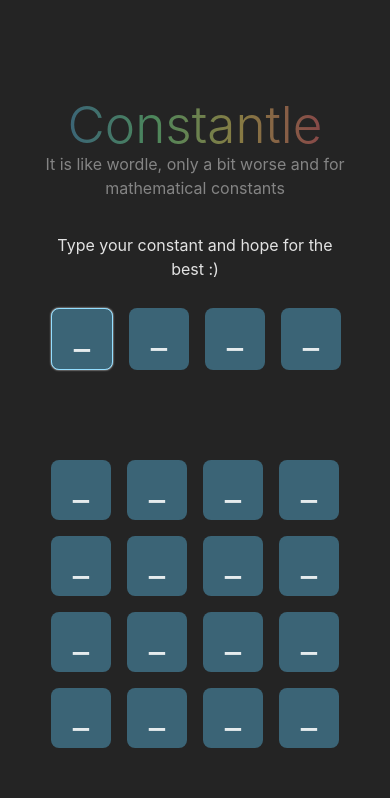
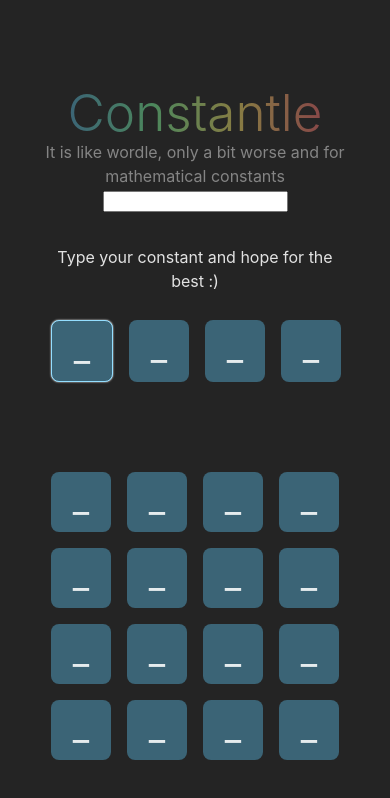
Before and after one commit to janek-123/constantle, a React (Vite) app: page / in a window 390 px wide. Shown: the top 798 px of the page. Built offline with nearby package versions, Linux system fonts and the light colour scheme.

Commit message:
Mobile update

```diff
--- a/src/App.css
+++ b/src/App.css
@@ -99,6 +99,8 @@ h1 + p
   bottom: 0;
 
   overflow: hidden;
+
+  z-index: -1;
 
   /*background-color: rgba(0, 0, 0, 0.25);
   z-index: 999;*/
--- a/src/App.tsx
+++ b/src/App.tsx
@@ -1,44 +1,17 @@
 import './App.css'
-import { useEffect, useState } from 'react';
-import { CorrectState, RowData, RowValueData, RowState } from './Models';
+import { ChangeEvent, useEffect, useRef, useState } from 'react';
+import { CorrectState, RowData, RowState, NewEmptyRowData } from './Models';
 import { Row } from './Typer';
 import { IsValidInputKey } from './Utils';
 import { LooseScreen } from './LooseScreen';
 import { constants, Constant } from './Constants';
 
-function RowVal(value : string = '_', state : CorrectState = CorrectState.undefined) : RowValueData
-{
-  return {value: value, state: state};
-}
-
 // digit count you need to guess
-const length = 4;
+export const length = 4;
+export const rowCount = 5;
 
 // row data is inversed: 1st row is the last row
-let rowData : RowData[] = NewRowData();
-
-function NewRowValues() : RowValueData[]
-{
-  let values : RowValueData[] = [];
-
-  for (let i = 0; i < length; i++)
-  {
-    values.push(RowVal());
-  }
-
-  return values;
-}
-
-function NewRowData() : RowData[]
-{
-  return [
-    {values: NewRowValues(), state: RowState.untouched},
-    {values: NewRowValues(), state: RowState.untouched},
-    {values: NewRowValues(), state: RowState.untouched},
-    {values: NewRowValues(), state: RowState.untouched},
-    {values: NewRowValues(), state: RowState.typing},
-  ]
-}
+let rowData : RowData[] = NewEmptyRowData();
 
 let constant : Constant = constants[Math.floor(Math.random() * constants.length)];
 
@@ -116,8 +89,17 @@ function App() {
 
   const handleKeyboardKeyPress = (event: any) => {
 
+    if (hiddenInputRef.current && hiddenInputRef.current === document.activeElement)
+    {
+      return;
+    }
+
     let key = event.key;
 
+    HandleInput(key);
+  };
+
+  const HandleInput = (key : string) => {
     if (key === 'Backspace')
     {
       setCurrentPos(currentPos =>currentPos > -1 ? currentPos - 1 : currentPos);
@@ -131,7 +113,7 @@ function App() {
 
     setCurrentPos(currentPos => currentPos + 1);
     setValuetoSet(key);
-  };
+  }
 
   useEffect(() => {
     for (let i = 0; i < rowData.length; i++)
@@ -171,17 +153,41 @@ function App() {
 
   const ResetGame = () => {
     setGameStatus(GameStatus.playing);
-    rowData = NewRowData();
+    rowData = NewEmptyRowData();
     constant = constants[Math.floor(Math.random() * constants.length)];
   }
+
+  const HandleWrapperClick = (event: any) => {
+    hiddenInputRef.current?.focus();
+  }
+
+  const HandleInputChange = (input : React.KeyboardEvent<HTMLInputElement>) => {
+    HandleInput(input.key);
+
+    hiddenInputRef.current!.value = '';
+  }
+
+  const hiddenInputRef = useRef<HTMLInputElement>(null);
 
   return (
     <div className={'game ' + g}>
       {LooseScreen(gameStatus == GameStatus.won, gameStatus == GameStatus.playing, ResetGame, constant)}
       <h1>Constantle</h1>
       <p>It is like wordle, only a bit worse and for mathematical constants</p>
+      <form>
+      <input
+          inputMode="decimal"
+          ref={hiddenInputRef}
+          className="hidden-input"
+          autoComplete="off"
+          autoCorrect="off"
+          spellCheck="false"
+          autoCapitalize="off"
+          onKeyDown={HandleInputChange}
+        />
+      </form>
 
-      <div className="rows-wrapper" style={rWrapperCountStyle}>
+      <div className="rows-wrapper" style={rWrapperCountStyle} onClick={HandleWrapperClick}>
         {rowData[rowData.length - 1].state === RowState.typing ? <p className='type-text'>Type your constant and hope for the best :)</p> : <> </>}
         {rowData.map((row_, index) => Row(row_, index, rowData.length + 1 - GetRowStyleId(row_, index, state), currentPos) )}
       </div>
--- a/src/Models.ts
+++ b/src/Models.ts
@@ -1,3 +1,5 @@
+import { length, rowCount } from "./App";
+
 export enum RowState
 {
   untouched,
@@ -8,6 +10,32 @@ export enum RowState
 export interface RowData {
   values: RowValueData[],
   state: RowState
+}
+
+export function NewEmptyRowData() : RowData[]
+{
+  let data : RowData[] = [];
+
+  for (let i = 0; i < rowCount; i++)
+  {
+    if (i === rowCount - 1)
+    {
+      data.push({values: NewEmptyRowValues(), state: RowState.typing});
+      continue;
+    }
+
+    data.push({values: NewEmptyRowValues(), state: RowState.untouched});
+  }
+
+  return data;
+
+  /*return [
+    {values: NewEmptyRowValues(), state: RowState.untouched},
+    {values: NewEmptyRowValues(), state: RowState.untouched},
+    {values: NewEmptyRowValues(), state: RowState.untouched},
+    {values: NewEmptyRowValues(), state: RowState.untouched},
+    {values: NewEmptyRowValues(), state: RowState.typing},
+  ]*/
 }
 
 export enum CorrectState
@@ -23,3 +51,18 @@ export interface RowValueData
   value: string,
   state: CorrectState
 }
+
+function NewEmptyRowValues() : RowValueData[]
+{
+  let values : RowValueData[] = [];
+
+  for (let i = 0; i < length; i++)
+    values.push(NewEmptyRowVal());
+
+  return values;
+}
+
+function NewEmptyRowVal() : RowValueData
+{
+  return {value: '_', state: CorrectState.undefined};
+}
```
